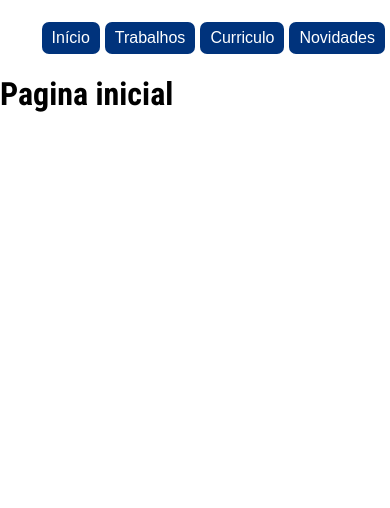
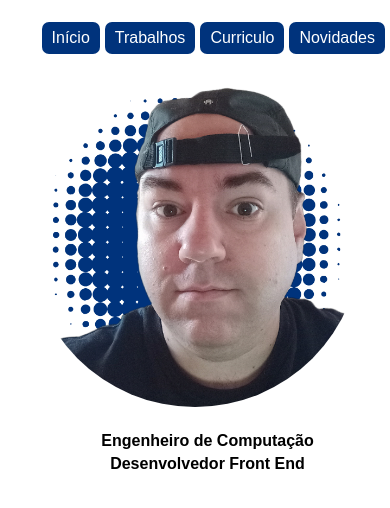
Before and after one commit to defren-gabriel/site, a plain HTML site: page index.html in a window 390 px wide. Drawn offline with Linux system fonts and the light colour scheme; a web font is replaced by a local one.

Commit message:
conclusao da pagina inicial

```diff
--- a/index.css
+++ b/index.css
@@ -18,6 +18,7 @@ body {
 }
 
 
+
 #menu {
     height: 75px;
 
@@ -36,6 +37,58 @@ body {
     border-radius: 7px;
 }
 
-#menu a:last-child{
-    margin-right: 5px;
+
+
+#apresentacao {
+    display: flex;
 }
+
+#apresentacao img {
+    width: 50%;
+    max-width: 50%;
+
+    border-radius: 50%;
+}
+
+#apresentacao div {
+    width: 50%;
+    max-width: 50%;
+
+    display: flex;
+    flex-direction: column;
+    justify-content: center;
+    gap: 5px;
+}
+
+#apresentacao div strong {
+    margin-left: 25px;
+}
+
+
+
+@media screen and (max-width: 800px){
+    #menu a:last-child{
+        margin-right: 5px;
+    }
+}
+
+@media screen and (max-width: 600px){
+    #apresentacao {
+        flex-direction: column;
+        align-items: center;
+
+        gap: 25px;
+    }
+
+    #apresentacao img{
+        width: 85%;
+        max-width: 85%;
+    }
+
+    #apresentacao div {
+        width: 85%;
+        max-width: 85%;
+
+        align-items: center;
+    }
+}
--- a/index.html
+++ b/index.html
@@ -24,6 +24,12 @@
         <a class="texto" href="curriculo.html">Curriculo</a>
         <a class="texto" href="novidades.html">Novidades</a>
     </div>
-    <h1 class="titulo">Pagina inicial</h1>
+    <div id="apresentacao">
+        <img src="eu.png" alt="Eu! Sim, eu mesmo!">
+        <div>
+            <strong class="texto">Engenheiro de Computação</strong>
+            <strong class="texto">Desenvolvedor Front End</strong>
+        </div>
+    </div>
 </body>
 </html>
```
